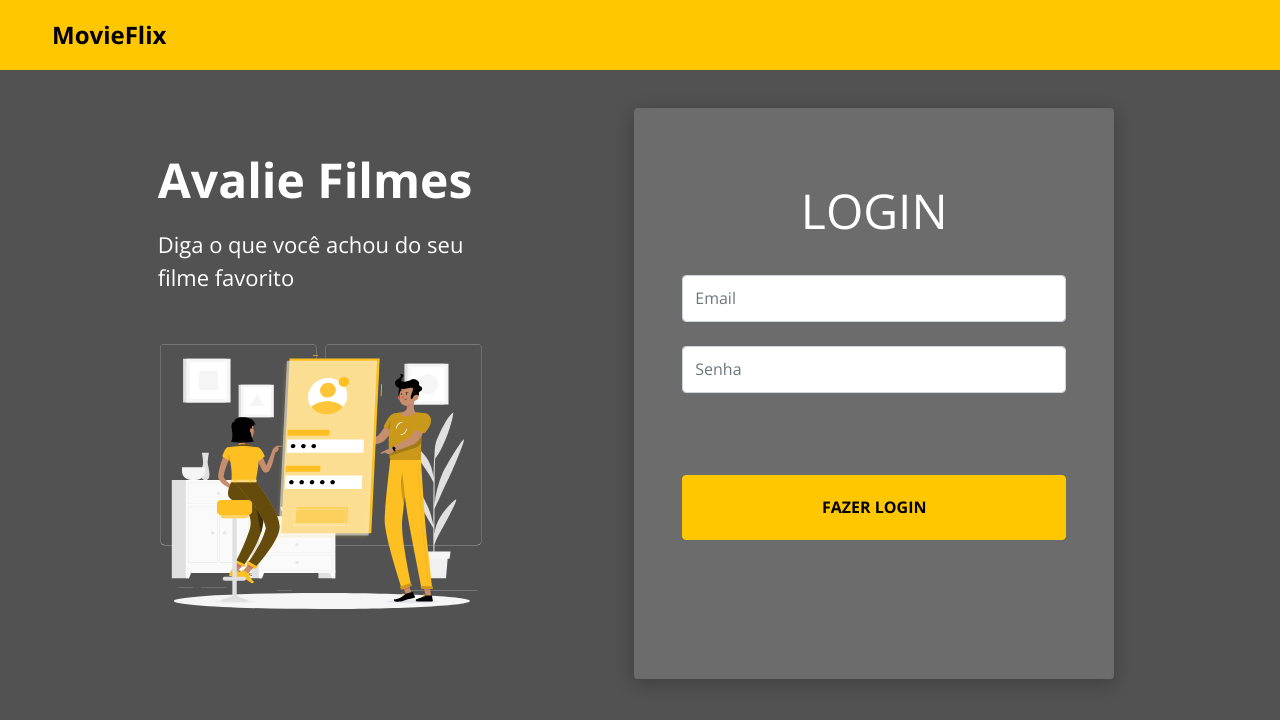
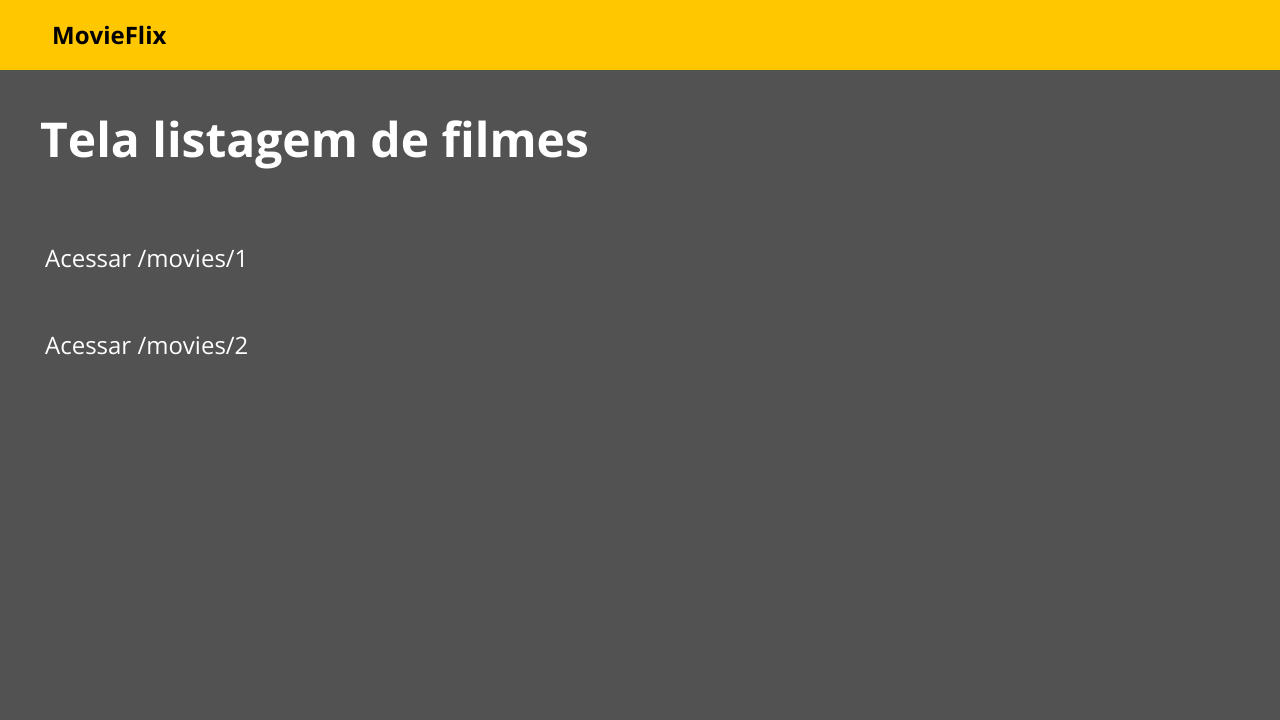
Before and after one commit to romuloabbiati/movieflix-challenge, a React (Create React App) app in the folder frontweb/: page / in a window 1280 px wide. Shown: the top 720 px of the page. Built offline with nearby package versions, Linux system fonts and the light colour scheme; the HTML template or start-up script is replaced by a standard one.

Commit message:
movie list page & css

```diff
--- a/frontweb/src/App.css
+++ b/frontweb/src/App.css
@@ -13,3 +13,9 @@ a, a:hover {
     text-decoration: none;
     color: unset;
 }
+
+.base-card {
+    border-radius: 4px;
+    box-shadow: 0px 4px 20px 0px rgba(0, 0, 0, 0.25);
+    background-color: #6C6C6C;
+}
--- a/frontweb/src/App.tsx
+++ b/frontweb/src/App.tsx
@@ -1,10 +1,12 @@
 import './assets/styles/custom.scss';
 import './App.css';
 import Home from 'pages/Home';
+import MovieList from 'pages/MovieList';
 
 function App() {
   return (
-    <Home />
+    // <Home />
+    <MovieList />
   );
 }
 
--- a/frontweb/src/pages/Admin/Login/index.tsx
+++ b/frontweb/src/pages/Admin/Login/index.tsx
@@ -7,7 +7,7 @@ import './styles.css';
 
 const Login = () => {
   return (
-    <div className="base-card login-card">
+    <div className="login-card">
       <h1>LOGIN</h1>
       <form>
         <div className="mb-4">
--- a/frontweb/src/pages/Home/index.tsx
+++ b/frontweb/src/pages/Home/index.tsx
@@ -18,7 +18,7 @@ const Home = () => {
               <MainImage />
             </div>
           </div>
-          <div className="home-login-container">
+          <div className="home-login-container base-card">
             <Login />
           </div>
         </div>
--- a/frontweb/src/pages/Home/styles.css
+++ b/frontweb/src/pages/Home/styles.css
@@ -10,9 +10,6 @@
 }
 
 .home-login-container {
-    border-radius: 4px;
-    box-shadow: 0px 4px 20px 0px rgba(0, 0, 0, 0.25);
-    background-color: #6C6C6C;
     padding: 0px 17px 100px 17px;
     /* padding top is not from button to password field */
 }
--- /dev/null
+++ b/frontweb/src/pages/MovieList/index.tsx
@@ -0,0 +1,24 @@
+import Navbar from 'components/Navbar';
+
+import './styles.css';
+
+const MovieList = () => {
+  return (
+    <>
+      <Navbar />
+      <div className='movie-list-container'>
+        <h1>Tela listagem de filmes</h1>
+        <div className='links-container'>
+            <div className='first-movie-link'>
+                <a href="#">Acessar /movies/1</a>
+            </div>
+            <div>
+                <a href="#">Acessar /movies/2</a>
+            </div>
+        </div>
+      </div>
+    </>
+  );
+};
+
+export default MovieList;
--- /dev/null
+++ b/frontweb/src/pages/MovieList/styles.css
@@ -0,0 +1,91 @@
+
+.movie-list-container {
+    padding: 12px 0px 0px 15px;
+    font-size: 24px;
+}
+
+.movie-list-container h1 {
+    margin-bottom: 45px;
+    font-size: 1em;
+}
+
+.movie-list-container a {
+    font-size: 18px;
+}
+
+.links-container {
+    padding-left: 3px;
+}
+
+.first-movie-link {
+    margin-bottom: 12px;
+}
+
+
+@media (min-width: 576px) {
+    .movie-list-container {
+        padding: 18px 0px 0px 18px;
+        font-size: 30px;
+    }
+
+    .movie-list-container h1 {
+        margin-bottom: 45px;
+        font-size: 1em;
+    }
+
+    .movie-list-container a {
+        font-size: 20px;
+    }
+
+    .first-movie-link {
+        margin-bottom: 14px;
+    }
+}
+
+@media (min-width: 768px) {
+    .movie-list-container {
+        padding: 30px 0px 0px 30px;
+        font-size: 36px;
+    }
+
+    .movie-list-container h1 {
+        margin-bottom: 45px;
+        font-size: 1em;
+    }
+
+    .movie-list-container a {
+        font-size: 22px;
+    }
+
+    .links-container {
+        padding-left: 4px;
+    }
+
+    .first-movie-link {
+        margin-bottom: 18px;
+    }
+}
+
+@media (min-width: 1200px) {
+    .movie-list-container {
+        padding: 40px 0px 0px 40px;
+        font-size: 48px;
+    }
+
+    .movie-list-container h1 {
+        margin-bottom: 45px;
+        font-size: 1em;
+    }
+
+    .movie-list-container a {
+        font-size: 24px;
+    }
+
+    .links-container {
+        padding-left: 5px;
+    }
+
+    .first-movie-link {
+        margin-bottom: 15px;
+    }
+}
```
